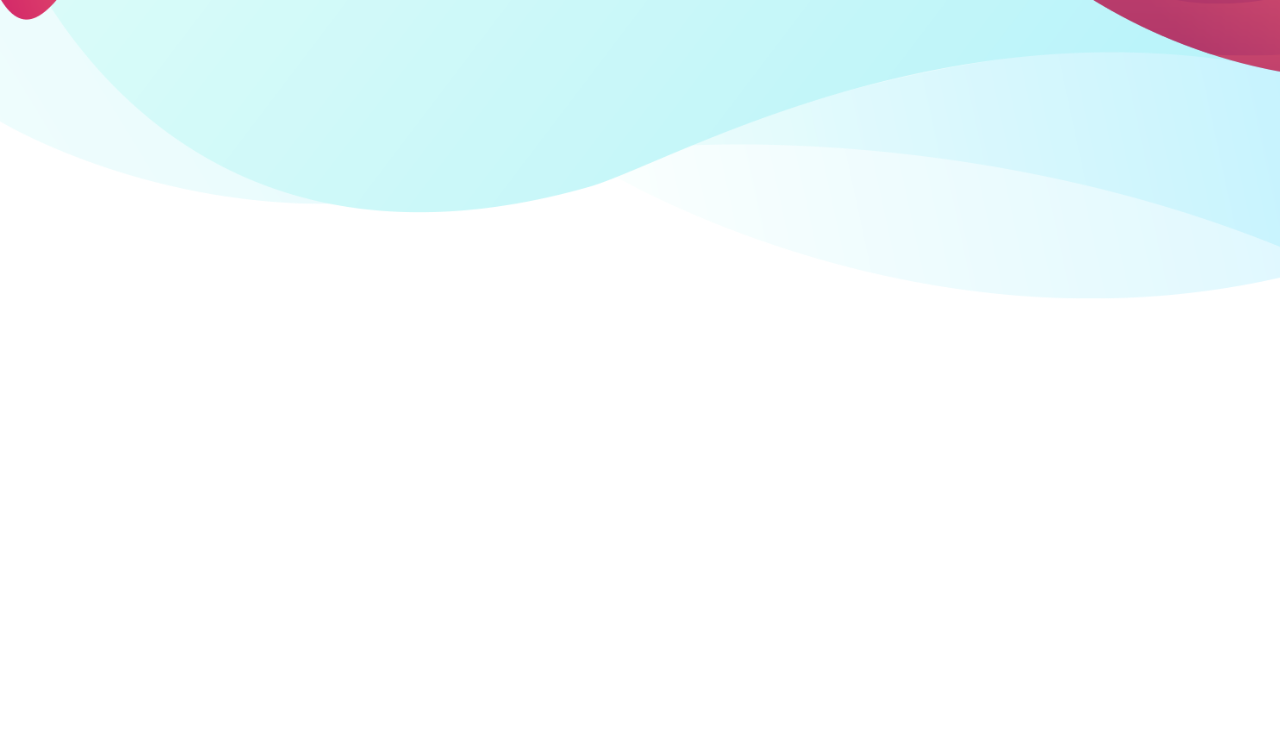
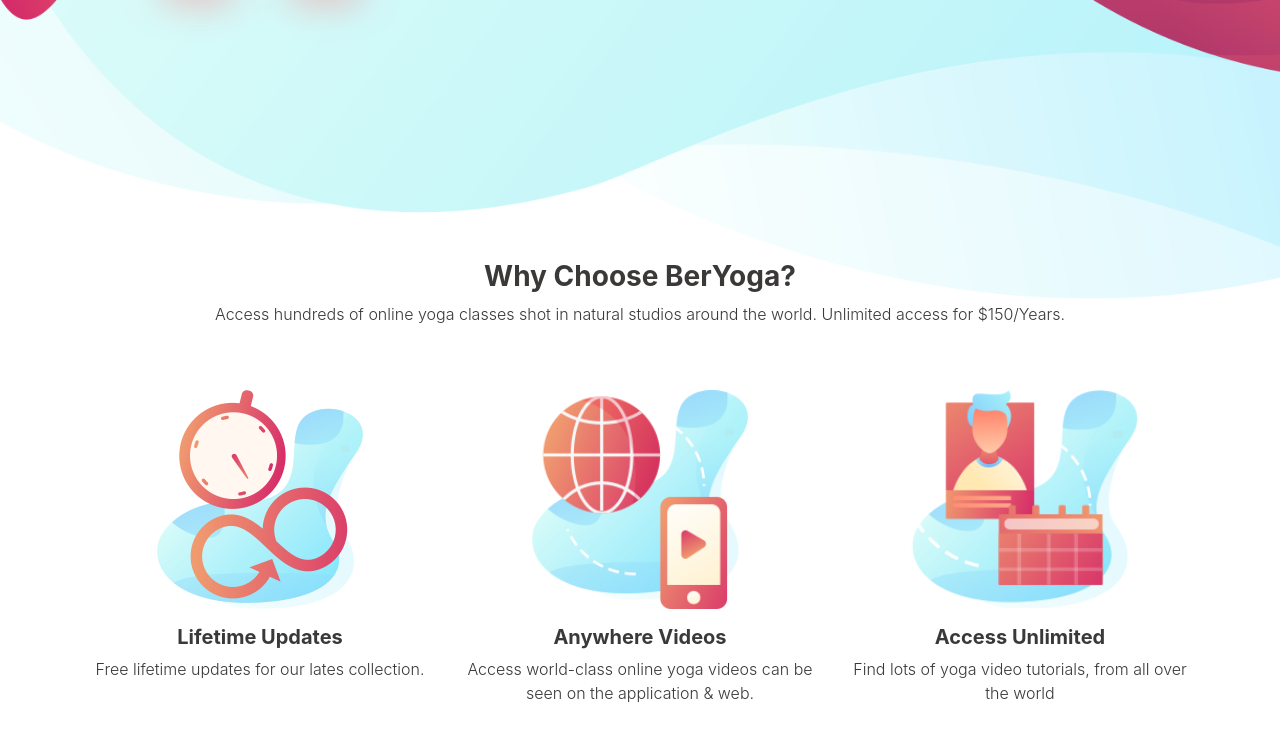
Before and after one commit to paskuvan/css-day07, a plain HTML site: page index.html in a window 1280 px wide. Shown: the part 650-1388 px from the top of the page. Before the commit the page ends 1150 px from the top, so only its background shows below. Drawn offline with Linux system fonts and the light colour scheme.

Commit message:
:sunglasses:

```diff
--- a/css/style.css
+++ b/css/style.css
@@ -70,3 +70,13 @@ body {
 -moz-box-shadow: -20px 16px 39px -18px rgba(255,106,109,1);
 box-shadow: -20px 16px 39px -18px rgba(255,106,109,1);
 }
+
+.align-header {
+    margin-top: 8em;
+    margin-left: 5em;
+}
+
+.cont-section-two {
+    position: relative;
+    bottom: 15em;
+}
--- a/index.html
+++ b/index.html
@@ -40,7 +40,7 @@
         <!--Section 1-->
         <div class="container">
             <div class="row">
-                <div class="col-lg-6">
+                <div class="col-lg-6 align-header">
                     <h3 class="font-bold gray title-header">Beautiful videos. Become your best self with BerYoGa.</h3>
                     <p class="font-regular gray sub-header">For me, BerYoga is more than just a sport – it is lifestyle, a state mind, a philosophy.
                     Now I decided to open BerYoga so that I can share my love and joy of bikram yoga.  It is my hope that you too can discover all the positive impacts of bikram yoga and make bikram yoga as a part of your life.
@@ -50,7 +50,55 @@
                 </div>
             </div>
         </div>
+    </div>
 
+     <!--Section 2-->
+     <div class="container cont-section-two">
+        <div class="row">
+            <div class="col-lg-12">
+                <h3 class="font-bold gray text-center">Why Choose BerYoga?</h3>
+                <p class="font-regular gray text-center">Access hundreds of online yoga classes shot in natural studios around the world. Unlimited access for $150/Years.</p>
+            </div>
+        </div>
+        <div class="row mt-5">
+            <div class="col-lg-4 d-flex justify-content-center">
+                <img src="img/icon01.png" alt="">
+            </div>
+            <div class="col-lg-4 d-flex justify-content-center">
+                <img src="img/icon02.png" alt="">
+            </div>
+            <div class="col-lg-4 d-flex justify-content-center">
+                <img src="img/icon03.png" alt="">
+            </div>
+        </div>
+        <div class="row">
+            <div class="col-lg-4 d-flex justify-content-center">
+                <h5 class="font-bold gray text-center mt-3">Lifetime Updates</h5>
+
+            </div>
+            <div class="col-lg-4 d-flex justify-content-center">
+                <h5 class="font-bold gray text-center mt-3">Anywhere Videos</h5>
+
+            </div>
+            <div class="col-lg-4 d-flex justify-content-center">
+                <h5 class="font-bold gray text-center mt-3">Access Unlimited</h5>
+
+            </div>
+        </div>
+        <div class="row">
+            <div class="col-lg-4 d-flex justify-content-center">
+                <p class="font-regular gray text-center">Free lifetime updates for our lates collection.</p>
+
+            </div>
+            <div class="col-lg-4 d-flex justify-content-center">
+                <p class="font-regular gray text-center">Access world-class online yoga videos can be seen on the application & web.</p>
+
+            </div>
+            <div class="col-lg-4 d-flex justify-content-center">
+                <p class="font-regular gray text-center">Find lots of yoga video tutorials, from all over the world</p>
+
+            </div>
+        </div>
     </div>
 
 
```
